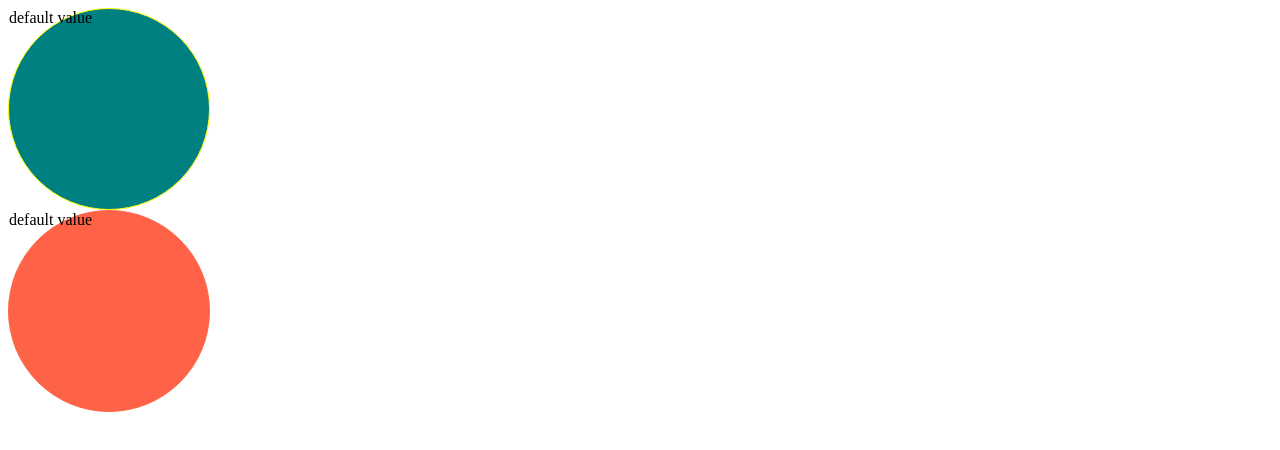
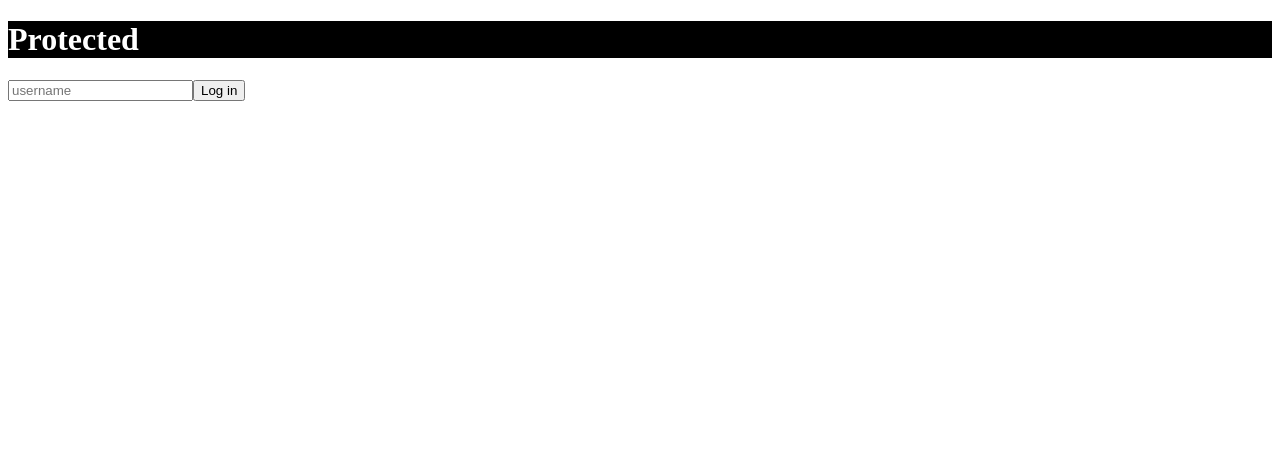
Before and after one commit to dydydade/react-masterclass, a React (Create React App) app: page / in a window 1280 px wide. Shown: the top 450 px of the page. Built offline with nearby package versions, Linux system fonts and the light colour scheme.

Commit message:
[feat] extends DefaultTheme of styled-components, and use it

```diff
--- a/src/App.tsx
+++ b/src/App.tsx
@@ -1,10 +1,33 @@
-import Circle from "./Circle";
+import React, { useState } from "react";
+import styled from "styled-components";
+
+const Container = styled.div`
+  background-color: ${(props) => props.theme.bgColor};
+`
+
+const H1 = styled.h1`
+  color: ${(props) => props.theme.textColor};
+`
 
 function App() {
+  const [value, setValue] = useState("");
+  const onChange = (event: React.FormEvent<HTMLInputElement>) => {
+    const { currentTarget: { value } } = event;
+    setValue(value);
+  }
+  const onSubmit = (event: React.FormEvent<HTMLFormElement>) => {
+    event.preventDefault();
+    console.log("hello ", value);
+  }
   return (
     <div>
-      <Circle borderColor="yellow" bgColor="teal" />
-      <Circle bgColor="tomato" />
+      <Container>
+        <H1>Protected</H1>
+      </Container>
+      <form onSubmit={onSubmit}>
+        <input onChange={onChange} value={value} type="text" placeholder="username"></input>
+        <button>Log in</button>
+      </form>
     </div>
   );
 }
--- a/src/Circle.tsx
+++ /dev/null
@@ -1,26 +0,0 @@
-import styled from "styled-components";
-
-interface ContainerProps {
-    bgColor: string;
-    borderColor: string;
-}
-
-interface CircleProps {
-    bgColor: string;
-    borderColor?: string;
-    text?: string;
-}
-
-const Container = styled.div<ContainerProps>`
-    width: 200px;
-    height: 200px;
-    background-color: ${(props) => props.bgColor};
-    border-radius: 50%;
-    border: 1px solid ${(props) => props.borderColor};
-`;
-
-function Circle({ bgColor, borderColor, text = "default value" }: CircleProps) {
-    return <Container bgColor={bgColor} borderColor={borderColor ?? bgColor}>{text}</Container>
-}
-
-export default Circle;
--- a/src/index.tsx
+++ b/src/index.tsx
@@ -1,10 +1,14 @@
 import React from 'react';
 import ReactDOM from "react-dom/client"
 import App from './App';
+import { ThemeProvider } from 'styled-components';
+import { darkTheme, lightTheme } from './theme';
 
 const root = ReactDOM.createRoot(document.getElementById("root") as HTMLElement);
 root.render(
   <React.StrictMode>
-    <App />
+    <ThemeProvider theme={darkTheme}>
+      <App />
+    </ThemeProvider>
   </React.StrictMode>
 );
--- /dev/null
+++ b/src/theme.ts
@@ -0,0 +1,13 @@
+import { DefaultTheme } from "styled-components/dist/types";
+
+export const darkTheme: DefaultTheme = {
+    textColor: "white",
+    bgColor: "black",
+    btnColor: "tomato"
+}
+
+export const lightTheme: DefaultTheme = {
+    textColor: "black",
+    bgColor: "white",
+    btnColor: "tomato"
+}
```
Also changed, not shown: src/styled.d.ts (added, +9 -0 lines).
